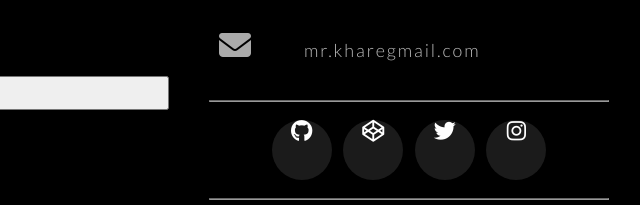
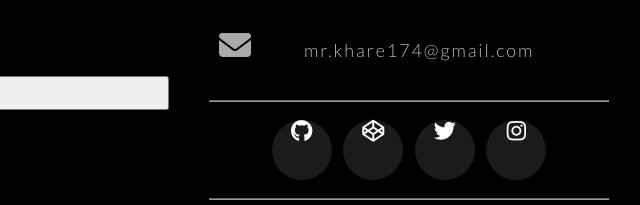
Before and after one commit to nitinkharenk/cv, a plain HTML site: page contact.html in a window 1280 px wide. Shown: the part 326-531 px from the top of the page, 451-1091 px from the left. Drawn offline with nearby package versions, Linux system fonts and the light colour scheme.

Commit message:
Update contact.html

```diff
--- a/contact.html
+++ b/contact.html
@@ -52,7 +52,7 @@
 
           <li class="list-item"><i class="fa fa-phone fa-2x"><span class="contact-text phone"><a href="tel:91-9340802626" title="Give me a call">+91 9340802626</a></span></i></li>
 
-          <li class="list-item"><i class="fa fa-envelope fa-2x"><span class="contact-text gmail"><a href="mr.khare174@gmail.com" title="Send me an email">mr.kharegmail.com</a></span></i></li>
+          <li class="list-item"><i class="fa fa-envelope fa-2x"><span class="contact-text gmail"><a href="mr.khare174@gmail.com" title="Send me an email">mr.khare174@gmail.com</a></span></i></li>
 
         </ul>
 
```
